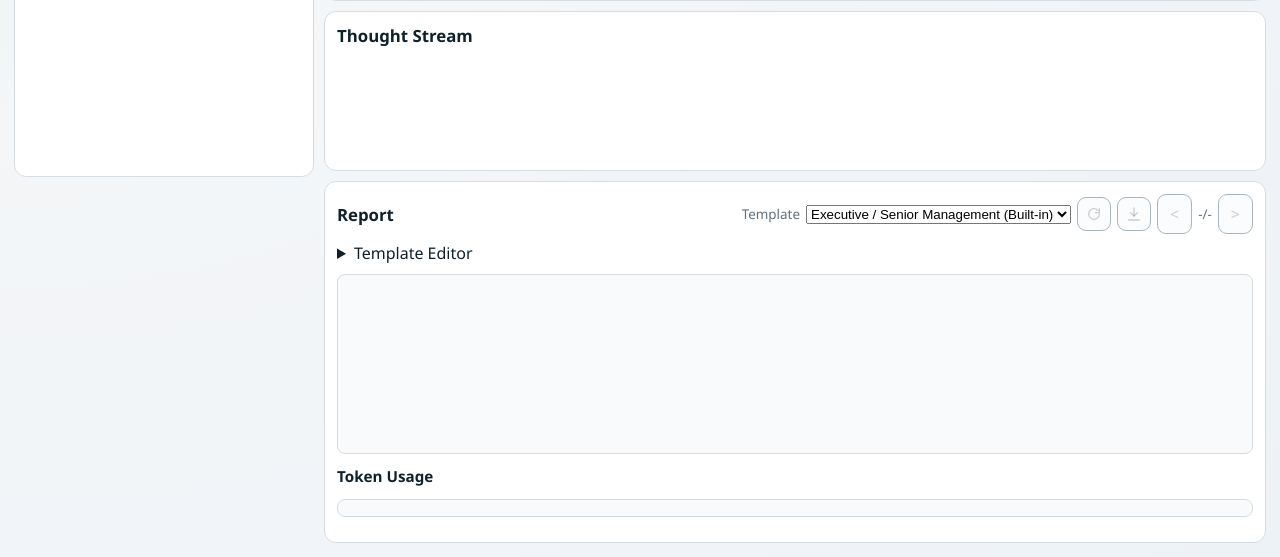
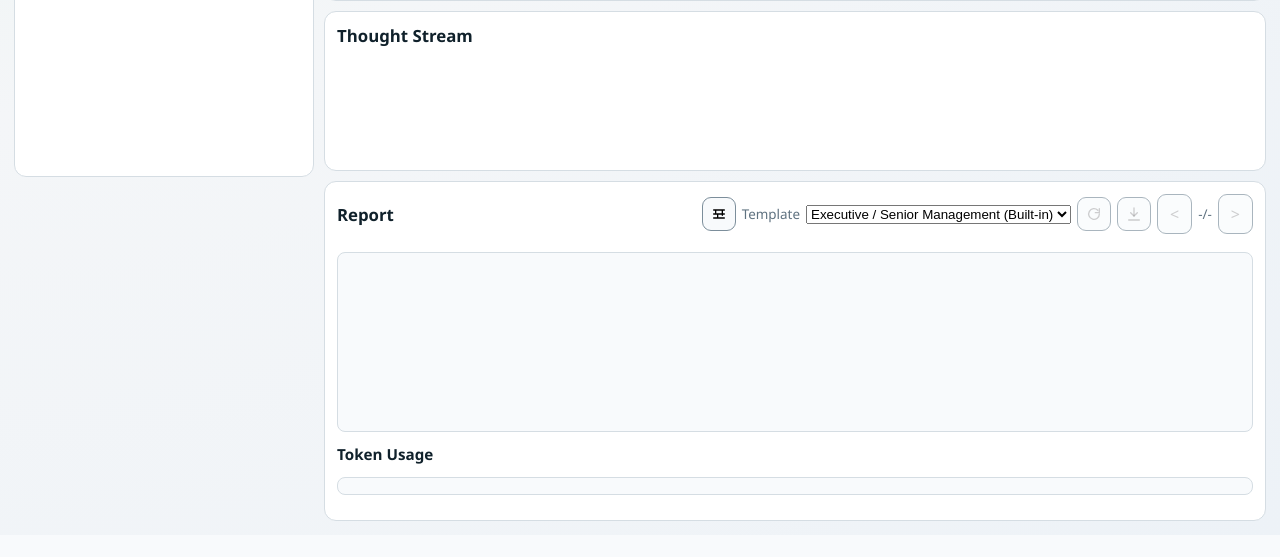
Before and after one commit to tl265/SearchBarbara, a Python web app: template app/templates/index_v2.html in a window 1280 px wide. Shown: the part 675-1232 px from the top of the page. After the commit the page ends 1196 px from the top, so only its background shows below. Run offline with Jinja, Linux system fonts and the light colour scheme; the template is opened without the code that fills it: most values are stand-ins (such as "Sample title", 1, 10 or a date in 2020).

Commit message:
feat(ui): add icon toggle for report template editor

```diff
--- a/app/static/styles_v2.css
+++ b/app/static/styles_v2.css
@@ -447,6 +447,26 @@ body.sessions-collapsed .session-toggle-icon {
 .report-template-editor {
   margin: 6px 0 10px;
 }
+.report-template-editor > summary {
+  position: absolute;
+  width: 1px;
+  height: 1px;
+  margin: -1px;
+  padding: 0;
+  border: 0;
+  overflow: hidden;
+  clip: rect(0, 0, 0, 0);
+  clip-path: inset(50%);
+  white-space: nowrap;
+}
+.report-template-editor > summary::-webkit-details-marker {
+  display: none;
+}
+.report-template-toggle-btn.is-active {
+  color: #0f766e;
+  border-color: #0f766e;
+  background: #ecfdf5;
+}
 .report-template-form-grid {
   display: grid;
   grid-template-columns: repeat(2, minmax(0, 1fr));
@@ -478,6 +498,18 @@ body.sessions-collapsed .session-toggle-icon {
 }
 .debug-only-control {
   display: none;
+}
+.sr-only {
+  position: absolute;
+  width: 1px;
+  height: 1px;
+  margin: -1px;
+  padding: 0;
+  border: 0;
+  overflow: hidden;
+  clip: rect(0, 0, 0, 0);
+  clip-path: inset(50%);
+  white-space: nowrap;
 }
 body.ui-debug-on .debug-only-control {
   display: inline-block;
--- a/app/templates/index_v2.html
+++ b/app/templates/index_v2.html
@@ -171,6 +171,17 @@
         <div class="section-head">
           <h2>Report</h2>
           <div class="report-head-tools">
+            <button
+              id="reportTemplateToggleBtn"
+              class="icon-btn report-template-toggle-btn"
+              type="button"
+              aria-label="Toggle template editor"
+              title="Template Editor"
+            >
+              <svg class="icon template-editor-icon" viewBox="0 0 24 24" aria-hidden="true">
+                <path d="M4 6h16M7 6v4m10-4v8M4 12h16M10 12v6m-6 0h16" fill="none" stroke="currentColor" stroke-width="2" stroke-linecap="round"/>
+              </svg>
+            </button>
             <label for="reportTemplateSelect" class="muted report-template-inline-label">Template</label>
             <select id="reportTemplateSelect" class="report-template-inline-select"></select>
             <button
@@ -206,7 +217,7 @@
           </div>
         </div>
         <details id="reportTemplateEditor" class="report-template-editor">
-          <summary>Template Editor</summary>
+          <summary><span class="sr-only">Template Editor</span></summary>
           <div class="report-template-form-grid">
             <label>Name <input id="reportTplName" type="text" maxlength="120" /></label>
             <label>Background
```
Also changed, not shown: app/static/app_v2.js (+39 -2 lines).
